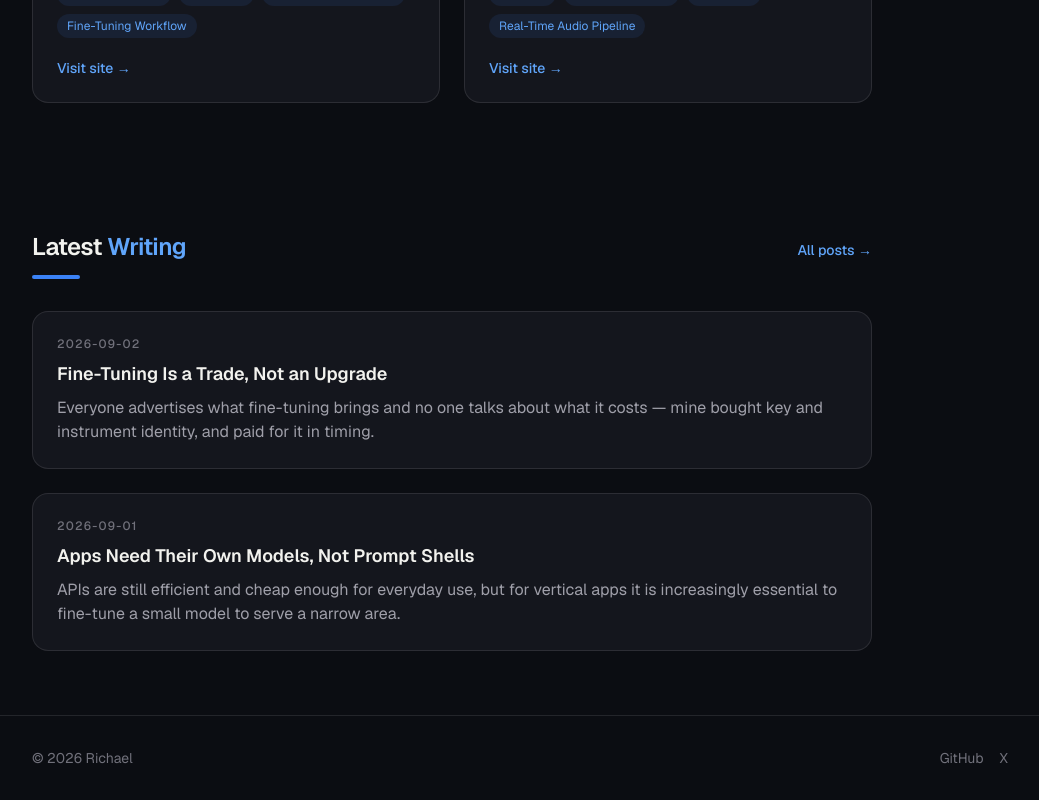
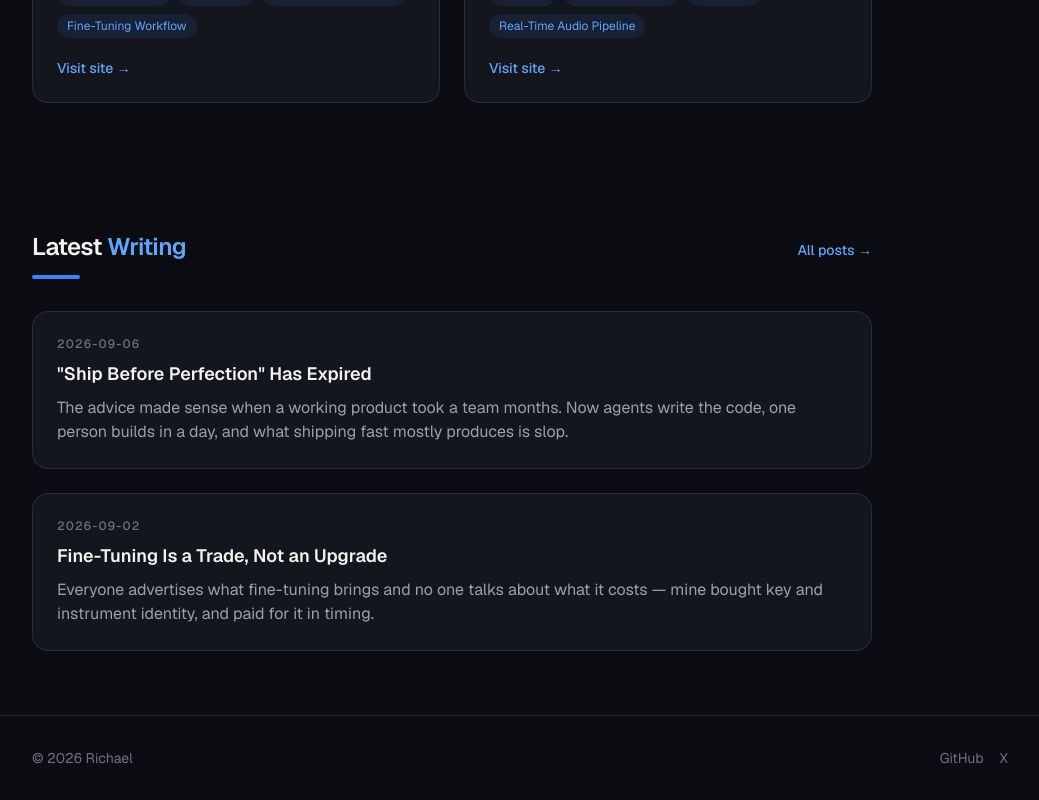
Before and after one commit to dh8116/dh8116.github.io, a Next.js app: page / in a window 1280 px wide. Shown: the part 2580-3380 px from the top of the page, without its empty margins (120-1159 px from the left). Built offline with nearby package versions, Linux system fonts and the light colour scheme.

Commit message:
Add blog post: "Ship Before Perfection" Has Expired

```diff
--- a/src/data/posts.ts
+++ b/src/data/posts.ts
@@ -183,6 +183,17 @@ const unsortedPosts: Post[] = [
       "I'm Richael. My two apps are a multi-companion and simulation platform and a music recreation and creation community, and I'm upgrading their models so they can make use of full potential in their unique fields. My last post, about why vertical apps need their own models, is here: https://dh8116.github.io/blog/apps-are-just-prompt-shells. If you're interested, check out my website or follow for more, thanks for your support!",
     ],
   },
+  {
+    slug: "ship-before-perfection-has-expired",
+    title: "\"Ship Before Perfection\" Has Expired",
+    date: "2026-09-06",
+    excerpt:
+      "The advice made sense when a working product took a team months. Now agents write the code, one person builds in a day, and what shipping fast mostly produces is slop.",
+    paragraphs: [
+      "\"Ship before perfection\" was advice for a world where building was expensive. The famous quote of Reid Hoffman has been followed by builders for decades: when a working product took a team months, shipping early was the only way to search for user feedback. However, that cost is mostly gone. In this era of AI boom, agents write most of the code, and one person can build a complete working product online in a day. But the advice outlived the conditions that justified it, and what it produces now is thousands of AI slops, which run, look finished, but are useless, shipped by those who were told that shipping was the key part. Meanwhile our gaps also shift: whether the product is worth opening twice, whether the details hold up under real use, whether anyone thought of the situation you're actually in.",
+      "Therefore, the advice now seems to have inverted, suggesting perfection over shipping. Though shipping is still necessary to get real feedback, tons of new projects are shipped everywhere all the time. So \"perfection\" is becoming increasingly important for apps, and even builders themselves, to stand out from this booming market. Knowing what is worth building, and refusing to release it before it is genuinely good is what builders should follow now.",
+    ],
+  },
 ];
 
 // unsortedPosts is declared in the order each post was written, so on a
```
